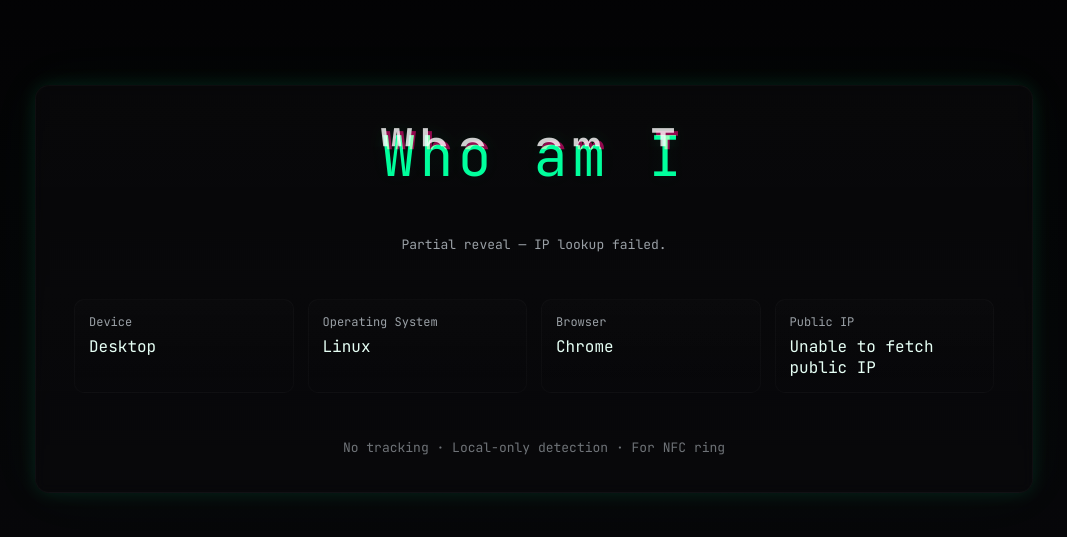
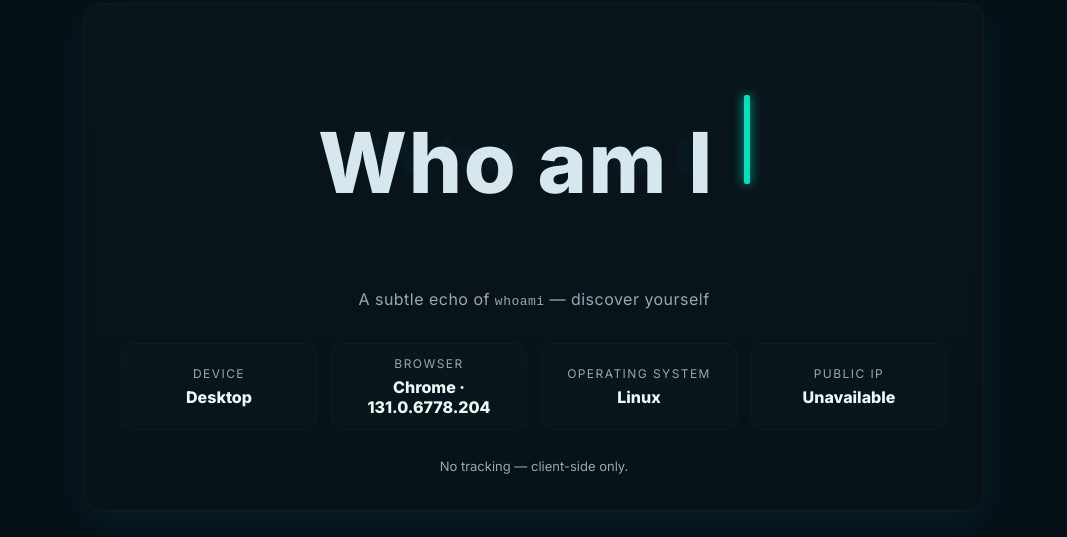
Before and after one commit to Mohamed3li454/nfc-whoami, a plain HTML site: page index.html in a window 1280 px wide. Shown: the part 143-680 px from the top of the page, without its empty margins (106-1173 px from the left). Drawn offline with Linux system fonts and the light colour scheme; no server answers.

Commit message:
Revamp NFC landing page styling and detection logic
Updated theme colors, font, and layout adjustments for improved aesthetics and functionality. Enhanced device and browser detection logic.

```diff
--- a/index.html
+++ b/index.html
@@ -1,8 +1,11 @@
 <!doctype html>
 <!--
-  index.html
-  Single-file page for NFC ring -> "Who am I" theme (dark, hacker/mystery).
-  Small comments only: change theme colors or heading text below.
+  Single-file NFC landing page: index.html
+  - One file (HTML + CSS + JS). Save as index.html and put the link on your NFC tag.
+  - To customize: change CSS variables in :root (colors, font-family).
+  - This page tries to detect device type, browser (including Chrome on iOS), OS (improved iOS/iPadOS detection),
+    and fetches the public IP via https://api.ipify.org?format=json (mandatory on load).
+  - No analytics, no external tracking. Only optional Google Font link (can remove).
 -->
 <html lang="en">
 <head>
@@ -10,276 +13,389 @@
   <meta name="viewport" content="width=device-width,initial-scale=1" />
   <title>Who am I</title>
 
-  <!-- Google Font: change here if you want -->
-  <link href="https://fonts.googleapis.com/css2?family=JetBrains+Mono:wght@400;700&display=swap" rel="stylesheet">
+  <!-- Google Font (optional) - remove or replace if you prefer local fonts -->
+  <link href="https://fonts.googleapis.com/css2?family=Inter:wght@300;400;600;800&display=swap" rel="stylesheet">
 
   <style>
     :root{
-      --bg:#050507;
-      --panel:#0b0b0f;
-      --muted:#9aa0a6;
-      --accent:#00ff9c;
-      --glow: 0 0 18px rgba(0,255,156,0.12), 0 0 60px rgba(0,255,156,0.04);
-      --glass: rgba(255,255,255,0.02);
-    }
-    html,body{height:100%;margin:0;background:linear-gradient(180deg,#020203 0%, #07070a 100%);font-family:'JetBrains Mono', monospace;color:#e6eef3}
-    .center{
-      min-height:100vh;display:flex;align-items:center;justify-content:center;padding:32px;
-    }
-    .card{
-      width:100%;max-width:920px;padding:36px 38px;border-radius:14px;background:linear-gradient(180deg, rgba(255,255,255,0.02), rgba(255,255,255,0.01));box-shadow:var(--glow);
-      border:1px solid rgba(255,255,255,0.03);
-      backdrop-filter: blur(6px);
-      display:flex;gap:28px;align-items:center;flex-direction:column;text-align:center;
+      --bg:#051017;
+      --panel:#0b1116;
+      --accent:#00e2bd;
+      --muted:#9aa7b3;
+      --glow: 0 10px 40px rgba(0,226,189,0.08);
+      --glass: rgba(255,255,255,0.03);
+      --font: "Inter", system-ui, -apple-system, "Segoe UI", Roboto, "Helvetica Neue", Arial;
     }
 
-    /* Who am I styling */
+    *{box-sizing:border-box}
+    html,body{height:100%}
+    body{
+      margin:0;
+      font-family:var(--font);
+      background:
+        radial-gradient(1200px 600px at 10% 10%, rgba(0,226,189,0.03), transparent 8%),
+        radial-gradient(1000px 500px at 90% 90%, rgba(0,132,255,0.02), transparent 6%),
+        var(--bg);
+      color:#d6e7ee;
+      -webkit-font-smoothing:antialiased;
+      -moz-osx-font-smoothing:grayscale;
+      display:flex;
+      align-items:center;
+      justify-content:center;
+      padding:28px;
+    }
+
+    .card{
+      width:100%;
+      max-width:900px;
+      border-radius:16px;
+      padding:36px;
+      background:linear-gradient(180deg, rgba(255,255,255,0.02), rgba(255,255,255,0.01));
+      box-shadow:var(--glow);
+      backdrop-filter: blur(6px);
+      border: 1px solid rgba(255,255,255,0.03);
+      display:grid;
+      gap:22px;
+      align-items:center;
+    }
+
+    .center{
+      text-align:center;
+    }
+
     .who{
-      font-size:clamp(28px,6vw,56px);letter-spacing:0.08em;position:relative;
-      color:var(--accent);text-shadow:0 0 18px rgba(0,255,156,0.06);
-      display:inline-block;line-height:1;
-      padding:6px 10px;border-radius:6px;
+      font-size: clamp(36px, 9vw, 84px);
+      font-weight:800;
+      letter-spacing:0.02em;
+      line-height:0.95;
+      position:relative;
+      display:inline-block;
     }
 
     /* typing cursor */
-    .typed{border-right:2px solid rgba(230,238,243,0.18);padding-right:6px;animation:blink 1s steps(2) infinite;}
-    @keyframes blink{50%{border-color:transparent}}
+    .who .typing{
+      display:inline-block;
+      overflow:hidden;
+      vertical-align:middle;
+      white-space:nowrap;
+    }
+    .cursor{
+      display:inline-block;
+      width:6px;
+      height:1.06em;
+      background:var(--accent);
+      margin-left:10px;
+      border-radius:2px;
+      opacity:0;
+      transform: translateY(-2px);
+      box-shadow: 0 0 12px rgba(0,226,189,0.8);
+      animation: blink 1s steps(2,start) infinite, fadeIn 0.6s ease forwards;
+    }
+    @keyframes blink { 50%{opacity:0} 0%{opacity:1} 100%{opacity:1} }
+    @keyframes fadeIn { from{opacity:0} to{opacity:1} }
 
-    /* glitch effect layers */
-    .glitch{
-      position:relative;display:inline-block;
+    /* glitch effect layer */
+    .who .glitch{
+      position:absolute;
+      left:0; top:0;
+      right:0; bottom:0;
+      pointer-events:none;
+      mix-blend-mode:screen;
+      opacity:0;
+      animation: glitchIn 0.9s 1 forwards;
     }
-    .glitch::before,.glitch::after{
-      content:attr(data-text);
-      position:absolute;left:0;top:0;
+    .who .glitch span{
+      position:absolute;
+      left:0; top:0;
       width:100%;
-      opacity:0.8;
-      clip-path:polygon(0 0, 100% 0, 100% 45%, 0 45%);
+      transform-origin:center;
     }
-    .glitch::before{transform:translate(-2px,-1px);color:#fff;mix-blend-mode:screen;filter:blur(0.2px)}
-    .glitch::after{transform:translate(2px,2px);color:rgba(255,0,128,0.7);mix-blend-mode:screen;filter:blur(0.6px)}
-    .glitch.flicker{animation:glitchAnim 1.2s linear 1;}
-    @keyframes glitchAnim{
-      0%{transform:none}
-      20%{transform:skewX(-6deg)}
-      40%{transform:translateX(-6px)}
-      60%{transform:skewX(3deg) translateY(-2px)}
-      100%{transform:none}
+    @keyframes glitchIn{
+      0%{opacity:0}
+      20%{opacity:1}
+      100%{opacity:0.18}
+    }
+    @keyframes g1 { 0%{transform:translate(0,0)} 20%{transform:translate(-2px,-1px)} 40%{transform:translate(2px,1px)} 60%{transform:translate(-1px,1px)} 100%{transform:translate(0,0)} }
+    @keyframes g2 { 0%{transform:translate(0,0)} 20%{transform:translate(2px,1px)} 40%{transform:translate(-2px,-1px)} 60%{transform:translate(1px,-1px)} 100%{transform:translate(0,0)} }
+
+    .sub{
+      margin-top:8px;
+      color:var(--muted);
+      font-weight:500;
+      letter-spacing:0.03em;
     }
 
-    /* info panel */
-    .info{
-      width:100%;display:grid;grid-template-columns:repeat(auto-fit,minmax(180px,1fr));gap:14px;margin-top:18px;
-    }
-    .tile{
-      background:linear-gradient(180deg, rgba(255,255,255,0.01), rgba(255,255,255,0.00));
-      border:1px solid rgba(255,255,255,0.025);
-      padding:14px;border-radius:10px;text-align:left;
-    }
-    .label{font-size:12px;color:var(--muted);margin-bottom:6px}
-    .value{font-size:16px;color:#e6fff5;word-break:break-word}
-
-    .big{
-      margin-top:18px;font-size:13px;color:var(--muted)
+    .info-grid{
+      display:grid;
+      grid-template-columns: repeat(auto-fit, minmax(180px,1fr));
+      gap:14px;
+      margin-top:12px;
     }
 
-    /* spinner while IP loads */
-    .spinner{height:18px;width:18px;border-radius:50%;border:2px solid rgba(255,255,255,0.06);border-top-color:var(--accent);animation:spin 1s linear infinite;margin:0 auto}
-    @keyframes spin{to{transform:rotate(360deg)}}
+    .info{
+      background:linear-gradient(180deg, rgba(255,255,255,0.012), rgba(255,255,255,0.01));
+      border-radius:12px;
+      padding:12px;
+      border:1px solid rgba(255,255,255,0.02);
+      min-height:72px;
+      display:flex;
+      flex-direction:column;
+      justify-content:center;
+      transition:transform .22s ease, box-shadow .22s ease;
+    }
+    .info:hover{ transform: translateY(-6px); box-shadow: 0 14px 40px rgba(0,0,0,0.45); }
 
-    /* responsive */
+    .label{ font-size:12px; color:var(--muted); text-transform:uppercase; letter-spacing:0.12em; }
+    .value{ font-size:16px; font-weight:700; margin-top:6px; color:#e9fbf6; word-break:break-word; }
+
+    .footer{
+      text-align:center;
+      color:var(--muted);
+      font-size:13px;
+      margin-top:6px;
+    }
+
+    /* small devices adjustments */
     @media (max-width:520px){
-      .card{padding:26px}
-      .who{font-size:34px}
+      .card{ padding:22px; }
+      .who{ font-size:36px; }
     }
   </style>
 </head>
 <body>
-  <div class="center">
-    <div class="card" role="main" aria-live="polite">
-      <div id="headline">
-        <div id="whoContainer">
-          <span id="who" class="who typed glitch" data-text="Who am I">Who am I</span>
-        </div>
+  <main class="card center" role="main" aria-labelledby="who-title">
+    <div style="position:relative;">
+      <h1 id="who-title" class="who" aria-live="polite">
+        <span class="typing" id="whoText" aria-hidden="true"></span>
+        <span class="cursor" id="cursor" aria-hidden="true"></span>
+
+        <!-- glitch layers -->
+        <svg class="glitch" width="100%" height="100%" viewBox="0 0 100 30" preserveAspectRatio="none" aria-hidden="true">
+          <text x="50%" y="60%" text-anchor="middle" dominant-baseline="middle"
+            style="font-size:14px; font-weight:800; font-family:var(--font); fill:rgba(0,226,189,0.18);">
+            <tspan id="g1" style="mix-blend-mode:screen; filter: blur(0.6px);">Who am I</tspan>
+          </text>
+        </svg>
+      </h1>
+    </div>
+
+    <div class="sub" id="subline" aria-hidden="true">A subtle echo of <code>whoami</code> — discover yourself</div>
+
+    <div class="info-grid" id="infoGrid" aria-live="polite" aria-atomic="true">
+      <div class="info">
+        <div class="label">Device</div>
+        <div class="value" id="deviceVal">Detecting…</div>
       </div>
 
-      <div id="status" class="big" aria-hidden="false">Initializing...</div>
-
-      <div id="meta" class="info" style="display:none" aria-hidden="true">
-        <div class="tile">
-          <div class="label">Device</div>
-          <div id="device" class="value">-</div>
-        </div>
-        <div class="tile">
-          <div class="label">Operating System</div>
-          <div id="os" class="value">-</div>
-        </div>
-        <div class="tile">
-          <div class="label">Browser</div>
-          <div id="browser" class="value">-</div>
-        </div>
-        <div class="tile">
-          <div class="label">Public IP</div>
-          <div id="ip" class="value">-</div>
-        </div>
+      <div class="info">
+        <div class="label">Browser</div>
+        <div class="value" id="browserVal">Detecting…</div>
       </div>
 
-      <div id="footer" class="big" style="opacity:0.7">No tracking · Local-only detection · For NFC ring</div>
+      <div class="info">
+        <div class="label">Operating System</div>
+        <div class="value" id="osVal">Detecting…</div>
+      </div>
+
+      <div class="info">
+        <div class="label">Public IP</div>
+        <div class="value" id="ipVal">Fetching…</div>
+      </div>
     </div>
-  </div>
+
+    <div class="footer" id="footerNote">No tracking — client-side only.</div>
+  </main>
 
   <script>
-    // ========= Minimal notes (change these variables if you want) =========
-    // api endpoint for public IP (mandatory fetch)
-    const IP_API = 'https://api.ipify.org?format=json';
-    // change heading text here if desired:
-    const HEADING_TEXT = 'Who am I';
-    // ====================================================================
+    /* ============ Minimal customization comments ============
+       - Change theme colors in the CSS :root variables at top.
+       - To remove Google Font, delete the <link> tag in head and update --font.
+       ======================================================= */
 
-    // helpers: safe text
-    const t = s => String(s ?? '').trim();
+    // Utilities
+    function safeText(s){ return String(s || '').trim(); }
 
-    // write heading text
-    const whoEl = document.getElementById('who');
-    whoEl.textContent = HEADING_TEXT;
-    whoEl.setAttribute('data-text', HEADING_TEXT);
+    // Browser & OS detection helpers:
+    function parseUserAgent(){
+      const ua = navigator.userAgent || '';
+      const platform = navigator.platform || '';
+      const uaLow = ua.toLowerCase();
 
-    const status = document.getElementById('status');
-    const meta = document.getElementById('meta');
+      // Prefer userAgentData if available (more privacy-aware and accurate)
+      const uaData = navigator.userAgentData || null;
 
-    // 1) typing animation (then glitch)
-    function typeThenReveal(text, cb){
-      const el = whoEl;
-      el.classList.add('typed');
-      el.textContent = '';
-      let i=0;
-      const speed = 70;
-      const iv = setInterval(()=>{
-        el.textContent = text.slice(0, ++i);
-        if(i >= text.length){
-          clearInterval(iv);
-          el.classList.remove('typed');
-          // small pause then glitch
-          setTimeout(()=>{ el.classList.add('flicker'); setTimeout(()=>{ el.classList.remove('flicker'); cb(); },800); },400);
+      // Device type heuristic
+      let deviceType = 'Desktop';
+      const isTouch = ('ontouchstart' in window) || navigator.maxTouchPoints > 0;
+      if(/mobile|iphone|ipod|android|blackberry|iemobile|opera mini/.test(uaLow)) deviceType = 'Mobile';
+      else if(/ipad|tablet/.test(uaLow)) deviceType = 'Tablet';
+      else if(isTouch && ( /macintel/.test(platform.toLowerCase()) || /linux/.test(platform.toLowerCase()) )) {
+        // iPadOS often reports MacIntel - treat touch MacIntel as Tablet
+        deviceType = 'Tablet';
+      }
+
+      // OS detection with improved iPadOS/iOS heuristics
+      let os = 'Unknown';
+      if (uaLow.includes('android')) os = 'Android';
+      else if (/\biphone\b/.test(uaLow) || /\bipod\b/.test(uaLow)) os = 'iOS';
+      else if (/\bipad\b/.test(uaLow)) os = 'iPadOS';
+      else if (/macintosh|mac os x/.test(uaLow)) {
+        // Distinguish Mac vs iPadOS reporting MacIntel
+        if (navigator.platform && /macintel/i.test(navigator.platform) && navigator.maxTouchPoints && navigator.maxTouchPoints > 1) {
+          os = 'iPadOS';
+        } else {
+          os = 'macOS';
         }
-      }, speed);
+      } else if (/windows nt/.test(uaLow)) os = 'Windows';
+      else if (/linux/.test(uaLow)) os = 'Linux';
+
+      // Browser detection (special care for browsers on iOS)
+      let browser = 'Unknown';
+      let version = '';
+
+      // Order matters
+      if (/edg\//i.test(ua)) { browser = 'Edge'; version = (ua.match(/edg\/([\d\.]+)/i)||[])[1] || ''; }
+      else if (/opr\/|opera/i.test(ua)) { browser = 'Opera'; version = (ua.match(/(?:opr|opera)[\/ ]([\d\.]+)/i)||[])[1] || ''; }
+      else if (/crios/i.test(ua)) { browser = 'Chrome (iOS)'; version = (ua.match(/crios\/([\d\.]+)/i)||[])[1] || ''; }
+      else if (/chrome\/|chromium\//i.test(ua) && !/mobile safari/i.test(ua)) { browser = 'Chrome'; version = (ua.match(/(?:chrome|chromium)\/([\d\.]+)/i)||[])[1] || ''; }
+      else if (/fxios/i.test(ua)) { browser = 'Firefox (iOS)'; version = (ua.match(/fxios\/([\d\.]+)/i)||[])[1] || ''; }
+      else if (/firefox\/|fxios/i.test(ua)) { browser = 'Firefox'; version = (ua.match(/firefox\/([\d\.]+)/i)||[])[1] || ''; }
+      else if (/safari/i.test(ua) && !/crios|fxios|edg|opr|chrome|chromium/i.test(ua)) { browser = 'Safari'; version = (ua.match(/version\/([\d\.]+)/i)||[])[1] || ''; }
+      else if (/msie|trident/i.test(ua)) { browser = 'Internet Explorer'; version = (ua.match(/(?:msie |rv:)(\d+\.\d+)/i)||[])[1] || ''; }
+      else {
+        // fallback to userAgentData brands if available
+        if (uaData && uaData.brands && uaData.brands.length){
+          const brands = uaData.brands.map(b=>b.brand+' '+b.version).join(', ');
+          browser = 'Browser ('+brands+')';
+        }
+      }
+
+      // If on iOS platform but UA claims Mac, prefer iOS labeling
+      if ((/iphone|ipad|ipod/.test(uaLow)) && os !== 'iOS' && os !== 'iPadOS') {
+        if (/iphone/.test(uaLow)) os = 'iOS';
+        else if (/ipad/.test(uaLow)) os = 'iPadOS';
+      }
+
+      // Improve Chrome detection on iOS when "Chrome" appears in vendor string or UA includes CriOS
+      if (/crios/i.test(uaLow)) { browser = 'Chrome (iOS)'; version = (ua.match(/crios\/([\d\.]+)/i)||[])[1] || version; }
+
+      // Compose readable strings
+      const browserLabel = browser + (version ? ' · ' + version : '');
+      return {
+        ua: ua,
+        platform: platform,
+        deviceType: deviceType,
+        browser: browserLabel,
+        browserRaw: browser,
+        os: os
+      };
     }
 
-    // 2) better OS detection (mobile-aware)
-    function detectOS(){
-      // prefer navigator.userAgentData if available (more structured)
-      const uaData = navigator.userAgentData;
-      const ua = navigator.userAgent || '';
-      let platform = '';
-      if(uaData && uaData.platform){
-        platform = uaData.platform;
-      } else if(navigator.platform){
-        platform = navigator.platform;
-      } else {
-        platform = ua;
+    // Render helpers
+    function setVal(id, txt){
+      const el = document.getElementById(id);
+      if(el) el.textContent = safeText(txt || 'Unknown');
+    }
+
+    // Typing + glitch animation logic
+    async function runIntroSequence(onComplete){
+      const whoTextEl = document.getElementById('whoText');
+      const cursor = document.getElementById('cursor');
+
+      const phrase = "Who am I";
+      // Typing
+      whoTextEl.textContent = '';
+      cursor.style.opacity = '1';
+      for(let i=0;i<=phrase.length;i++){
+        whoTextEl.textContent = phrase.slice(0,i);
+        await new Promise(r => setTimeout(r, 90 + Math.random()*50));
       }
 
-      platform = platform.toLowerCase();
+      // slight pause then glitch reveal
+      await new Promise(r => setTimeout(r, 260));
+      // Apply brightness flicker
+      const g = document.querySelector('.who .glitch');
+      if(g){
+        g.style.opacity = '0.18';
+        // animate small horizontal jitters on the svg text elements via JS
+        const t1 = document.getElementById('g1');
+        if(t1){
+          t1.style.animation = 'g1 0.75s linear 0s 3';
+          t1.style.transformOrigin = '50% 50%';
+        }
+      }
 
-      // common checks
-      if(/android/.test(ua) || /android/.test(platform)) return 'Android';
-      if(/iphone/.test(ua) || /ipod/.test(ua)) return 'iPhone iOS';
-      if(/ipad/.test(ua) || (/macintosh/.test(ua) && navigator.maxTouchPoints && navigator.maxTouchPoints > 1)) return 'iPad iOS';
-      if(/windows/.test(platform) || /win32/.test(platform)) return 'Windows';
-      if(/mac/.test(platform) || /macintosh/.test(ua)) return 'macOS';
-      if(/linux/.test(platform)) return 'Linux';
-      return 'Unknown';
+      // end cursor after brief period
+      await new Promise(r => setTimeout(r, 900));
+      cursor.style.opacity = '0';
+      if(typeof onComplete === 'function') onComplete();
     }
 
-    // 3) better browser detection (handles iOS Chrome/Firebase cases)
-    function detectBrowser(){
-      const ua = navigator.userAgent || '';
-      const uaData = navigator.userAgentData;
-      // first try userAgentData brands (Chromium-based browsers on some platforms)
-      if(uaData && uaData.brands){
-        const brandStr = uaData.brands.map(b=>b.brand+' '+b.version).join('; ');
-        // try to pick known
-        if(/chrome/i.test(brandStr) && !/edg/i.test(brandStr)) return 'Chrome';
-        if(/safari/i.test(brandStr) && !/chrome/i.test(brandStr)) return 'Safari';
-        if(/firefox/i.test(brandStr)) return 'Firefox';
-        if(/edge/i.test(brandStr) || /edg/i.test(brandStr)) return 'Edge';
+    // Mandatory fetch for public IP with retries
+    async function fetchPublicIP(retries = 2, timeoutMs = 4000){
+      const url = 'https://api.ipify.org?format=json';
+      for(let attempt = 0; attempt <= retries; attempt++){
+        try {
+          const controller = new AbortController();
+          const id = setTimeout(()=>controller.abort(), timeoutMs);
+          const res = await fetch(url, { signal: controller.signal, cache: 'no-store' });
+          clearTimeout(id);
+          if(!res.ok) throw new Error('bad response');
+          const json = await res.json();
+          if(json && json.ip) return json.ip;
+        } catch(err){
+          // retry unless last attempt
+          if(attempt === retries) {
+            // Final fallback: try ipinfo.io (no token) as backup
+            try {
+              const ctrl2 = new AbortController();
+              const id2 = setTimeout(()=>ctrl2.abort(), timeoutMs);
+              const r2 = await fetch('https://ipinfo.io/json', { signal: ctrl2.signal, cache: 'no-store' });
+              clearTimeout(id2);
+              if(r2.ok){
+                const j2 = await r2.json();
+                if(j2 && j2.ip) return j2.ip;
+                if(j2 && j2.city && j2.region && j2.country && j2.ip) return j2.ip;
+                // some responses have 'ip' or 'ip_address' less common - last resort:
+                if(j2 && j2.ip) return j2.ip;
+              }
+            } catch(e){}
+            // If still failed, return explicit failure
+            return 'Unavailable';
+          }
+          // small backoff
+          await new Promise(r => setTimeout(r, 450 + Math.random()*300));
+        }
       }
-      // fallback to userAgent parsing (special iOS tokens)
-      if(/CriOS/i.test(ua) || /Chrome/i.test(ua) && !/Safari/i.test(ua)) return 'Chrome';
-      if(/FxiOS/i.test(ua) || /Firefox/i.test(ua)) return 'Firefox';
-      if(/Edg/i.test(ua)) return 'Edge';
-      if(/Safari/i.test(ua) && !/CriOS/i.test(ua) && !/Chrom(e|ium)/i.test(ua)) return 'Safari';
-      if(/OPR|Opera/i.test(ua)) return 'Opera';
-      // as last resort try presence of "Chrome" or "Safari"
-      if(/Chrome/i.test(ua)) return 'Chrome';
-      if(/Safari/i.test(ua)) return 'Safari';
-      return 'Unknown';
+      return 'Unavailable';
     }
 
-    // 4) device type
-    function deviceType(){
-      const ua = navigator.userAgent || '';
-      if(/mobile/i.test(ua)) return 'Mobile';
-      if(/tablet|ipad|playbook|silk/i.test(ua)) return 'Tablet';
-      return 'Desktop';
-    }
+    // Main runner
+    (async function main(){
+      // start intro while we detect info and fetch IP
+      const detection = parseUserAgent();
 
-    // 5) fetch public IP (mandatory). This runs immediately.
-    async function fetchIP(){
-      try{
-        const res = await fetch(IP_API, {cache:'no-store'});
-        if(!res.ok) throw new Error('IP fetch failed');
-        const j = await res.json();
-        return j.ip || 'Unknown';
-      }catch(e){
-        console.error('IP error', e);
-        throw e;
-      }
-    }
+      // Start typing animation then populate card after animation ends
+      runIntroSequence(async function(){
+        // After intro completes, populate the entries
+        setVal('deviceVal', detection.deviceType);
+        setVal('browserVal', detection.browser);
+        setVal('osVal', detection.os);
+      });
 
-    // assemble and display
-    async function revealAll(){
-      status.textContent = 'Scanning device...';
-      // mandatory: fetch IP first (wait)
-      try{
-        const ipVal = await fetchIP(); // will throw if fails
-        const osVal = detectOS();
-        const browserVal = detectBrowser();
-        const dev = deviceType();
+      // Meanwhile, mandatory public IP fetch (attempt now)
+      setVal('ipVal', 'Fetching…');
+      const ip = await fetchPublicIP(2, 4500);
+      setVal('ipVal', ip === 'Unavailable' ? 'Unavailable' : ip);
 
-        // fill values
-        document.getElementById('ip').textContent = ipVal;
-        document.getElementById('os').textContent = osVal;
-        document.getElementById('browser').textContent = browserVal;
-        document.getElementById('device').textContent = dev;
+      // Accessibility: update subline for screen readers after discovery
+      const sub = document.getElementById('subline');
+      if(sub) sub.setAttribute('aria-hidden','false');
 
-        status.textContent = 'Revealed.';
-        meta.style.display = 'grid';
-        meta.setAttribute('aria-hidden','false');
-      }catch(err){
-        // mandatory fetch failed: show message and still try to fill client-only info
-        document.getElementById('ip').textContent = 'Unable to fetch public IP';
-        document.getElementById('os').textContent = detectOS();
-        document.getElementById('browser').textContent = detectBrowser();
-        document.getElementById('device').textContent = deviceType();
-        status.textContent = 'Partial reveal — IP lookup failed.';
-        meta.style.display = 'grid';
-        meta.setAttribute('aria-hidden','false');
-      }
-    }
+      // For debugging: keep UA in console (not sent anywhere)
+      console.debug('whoami.nfc — detection:', { ua: navigator.userAgent, parsed: detection, ip: ip });
 
-    // INIT sequence: type animation then reveal
-    (function init(){
-      status.textContent = 'Waking up the system...';
-      typeThenReveal(HEADING_TEXT, async ()=>{
-        status.textContent = 'Fetching public IP and device info...';
-        // ensure IP fetch is mandatory and runs now
-        await revealAll();
-      });
     })();
-
-    // Accessibility: focus main
-    document.querySelector('.card').focus?.();
   </script>
 </body>
 </html>
```
